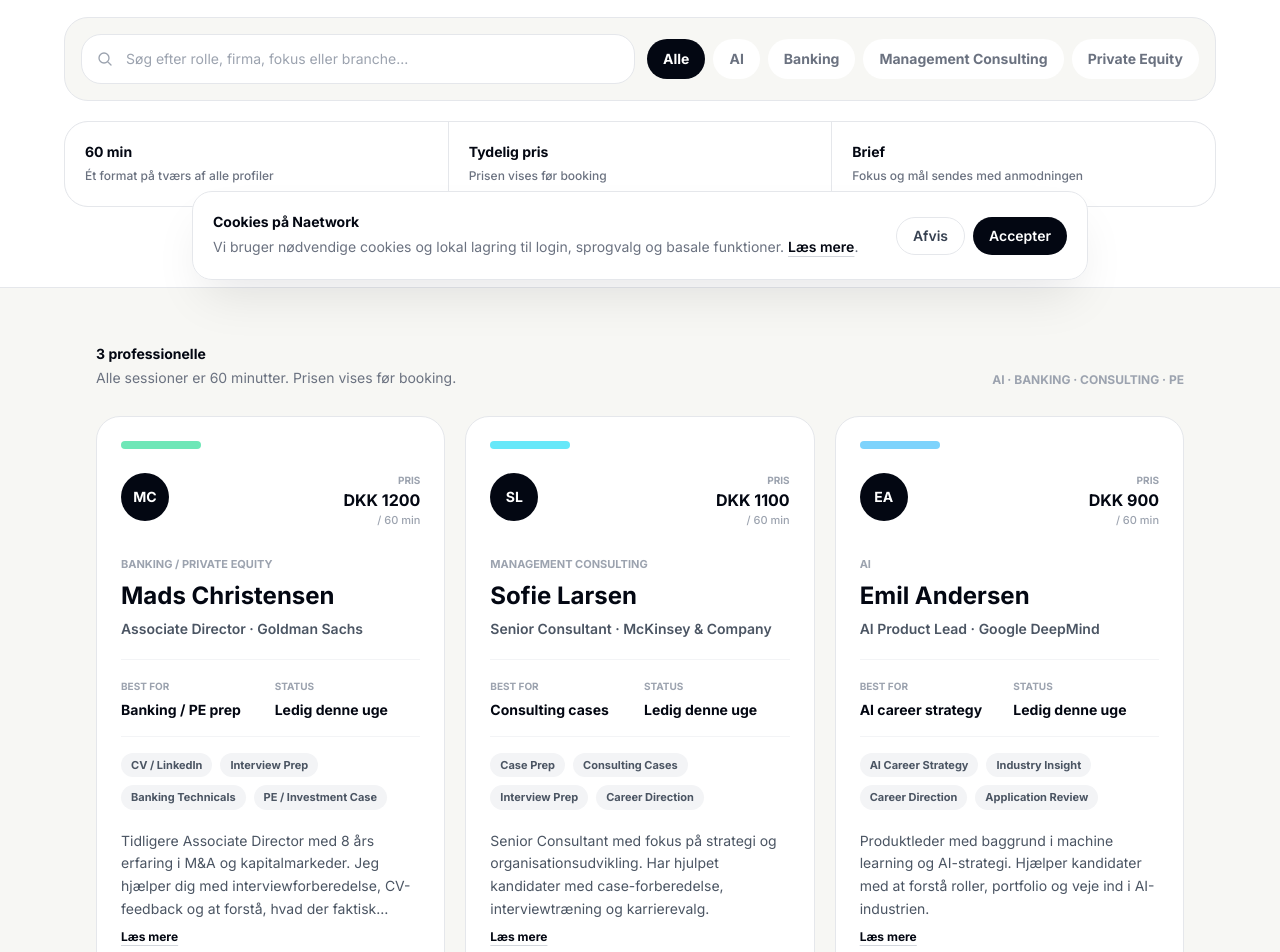
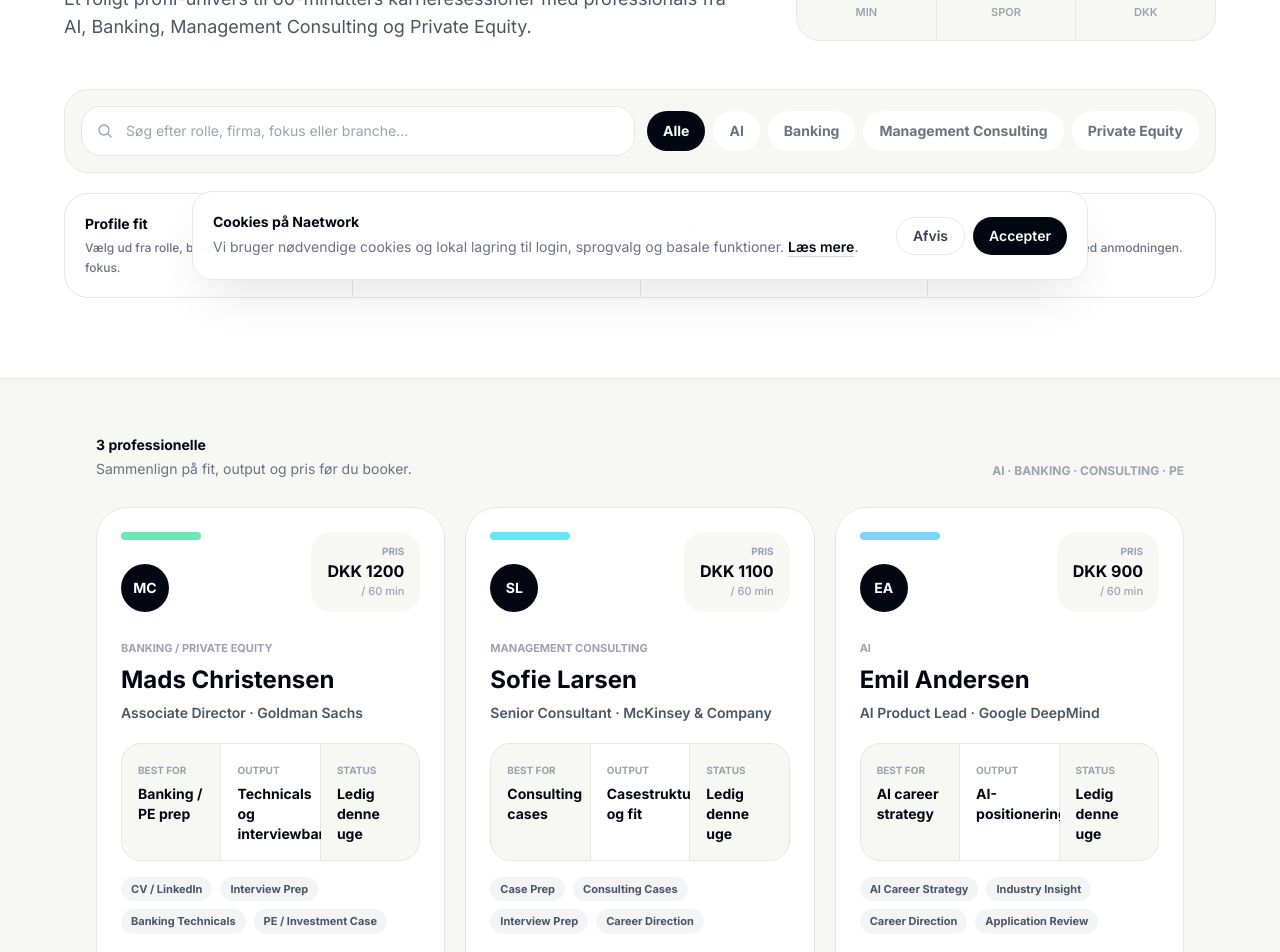
Before and after one commit to mikkelstreet-png/Naetwork, a Next.js app: page /professionals in a window 1280 px wide. Shown: the part 500-1452 px from the top of the page. Built offline with nearby package versions, Linux system fonts and the light colour scheme; no server answers; the database is empty.

Commit message:
Refine professionals profile universe

```diff
--- a/app/professionals/page.tsx
+++ b/app/professionals/page.tsx
@@ -97,6 +97,15 @@ function bestFor(pro: ProfessionalCard, isDa: boolean) {
   return isDa ? 'Career clarity' : 'Career clarity'
 }
 
+function primaryOutputFor(pro: ProfessionalCard, isDa: boolean) {
+  const focus = pro.focus_areas ?? []
+  if (focus.includes('banking_technicals') || focus.includes('pe_investment_case')) return isDa ? 'Technicals og interviewbar' : 'Technicals and interview bar'
+  if (focus.includes('consulting_cases') || focus.includes('case_prep')) return isDa ? 'Casestruktur og fit' : 'Case structure and fit'
+  if (focus.includes('ai_career_strategy') || focus.includes('industry_insight')) return isDa ? 'AI-positionering' : 'AI positioning'
+  if (focus.includes('cv_linkedin') || focus.includes('application_review')) return isDa ? 'Skarpere materiale' : 'Sharper materials'
+  return isDa ? 'Klarere næste skridt' : 'Clearer next steps'
+}
+
 function availabilityFor(pro: ProfessionalCard, isDa: boolean) {
   if (pro.id.startsWith('demo-')) return isDa ? 'Ledig denne uge' : 'Available this week'
   return isDa ? 'Anmod om tid' : 'Request availability'
@@ -161,10 +170,10 @@ export default function ProfessionalsPage() {
   })
 
   const t = {
-    heading: isDa ? 'Find den rette professionelle' : 'Find the right professional',
+    heading: isDa ? 'Vælg den profil, der passer til dit næste skridt.' : 'Choose the profile that fits your next step.',
     subheading: isDa
-      ? 'En rolig marketplace til 60-minutters karrieresessioner med professionelle fra AI, Banking, Management Consulting og Private Equity.'
-      : 'A calm marketplace for 60-minute career sessions with professionals from AI, Banking, Management Consulting and Private Equity.',
+      ? 'Et roligt profil-univers til 60-minutters karrieresessioner med professionals fra AI, Banking, Management Consulting og Private Equity.'
+      : 'A calm profile universe for 60-minute career sessions with professionals from AI, Banking, Management Consulting and Private Equity.',
     searchPlaceholder: isDa ? 'Søg efter rolle, firma, fokus eller branche...' : 'Search role, company, focus or field...',
     bookCta: isDa ? 'Book 60 min' : 'Book 60 min',
     noResults: isDa ? 'Ingen præcis match' : 'No exact match',
@@ -177,16 +186,20 @@ export default function ProfessionalsPage() {
 
   const marketplaceSignals = [
     {
-      value: '60 min',
-      label: isDa ? 'Ét format på tværs af alle profiler' : 'One format across all profiles',
+      value: 'Profile fit',
+      label: isDa ? 'Vælg ud fra rolle, branche og konkret fokus.' : 'Choose by role, field and concrete focus.',
     },
     {
-      value: isDa ? 'Tydelig pris' : 'Clear price',
-      label: isDa ? 'Prisen vises før booking' : 'Price shown before booking',
+      value: '60 min',
+      label: isDa ? 'Ét format på tværs af alle profiler.' : 'One format across all profiles.',
+    },
+    {
+      value: isDa ? 'Klar pris' : 'Clear price',
+      label: isDa ? 'Prisen vises før booking.' : 'Price shown before booking.',
     },
     {
       value: 'Brief',
-      label: isDa ? 'Fokus og mål sendes med anmodningen' : 'Focus and goal are sent with the request',
+      label: isDa ? 'Fokus og mål sendes med anmodningen.' : 'Focus and goal are sent with the request.',
     },
   ]
 
@@ -201,14 +214,14 @@ export default function ProfessionalsPage() {
         <div className="mx-auto max-w-6xl py-16 md:py-20">
           <div className="grid gap-10 lg:grid-cols-[1fr_420px] lg:items-end">
             <div>
-              <p className="mb-5 text-xs font-bold uppercase text-gray-400">Naetwork marketplace</p>
+              <p className="mb-5 text-xs font-bold uppercase text-gray-400">Naetwork profile universe</p>
               <h1 className="max-w-4xl text-5xl font-black leading-[0.96] tracking-tight text-gray-950 text-balance md:text-7xl">{t.heading}</h1>
               <p className="mt-6 max-w-2xl text-base leading-relaxed text-gray-600 md:text-lg">{t.subheading}</p>
             </div>
             <div className="grid grid-cols-3 gap-px overflow-hidden rounded-3xl border border-gray-200 bg-gray-200">
               {[
                 ['60', 'min'],
-                ['4', isDa ? 'brancher' : 'fields'],
+                ['4', isDa ? 'spor' : 'tracks'],
                 ['500+', 'DKK'],
               ].map(([value, label]) => (
                 <div key={label} className="bg-[#f7f7f4] p-5 text-center">
@@ -247,7 +260,7 @@ export default function ProfessionalsPage() {
             </div>
           </div>
 
-          <div className="mt-5 grid gap-px overflow-hidden rounded-3xl border border-gray-200 bg-gray-200 md:grid-cols-3">
+          <div className="mt-5 grid gap-px overflow-hidden rounded-3xl border border-gray-200 bg-gray-200 md:grid-cols-4">
             {marketplaceSignals.map((signal) => (
               <div key={signal.value} className="bg-white p-5">
                 <p className="text-sm font-black text-gray-950">{signal.value}</p>
@@ -262,7 +275,7 @@ export default function ProfessionalsPage() {
         <div className="mb-7 flex flex-col gap-2 sm:flex-row sm:items-end sm:justify-between">
           <div>
             <p className="text-sm font-bold text-gray-950">{filtered.length} {isDa ? 'professionelle' : 'professionals'}</p>
-            <p className="mt-1 text-sm text-gray-500">{isDa ? 'Alle sessioner er 60 minutter. Prisen vises før booking.' : 'All sessions are 60 minutes. The price is shown before booking.'}</p>
+            <p className="mt-1 text-sm text-gray-500">{isDa ? 'Sammenlign på fit, output og pris før du booker.' : 'Compare by fit, output and price before booking.'}</p>
           </div>
           <p className="text-xs font-bold uppercase text-gray-400">AI · Banking · Consulting · PE</p>
         </div>
@@ -281,14 +294,15 @@ export default function ProfessionalsPage() {
               const isExpanded = expandedId === pro.id
               const focusAreas = (pro.focus_areas ?? []).slice(0, 4)
               return (
-                <article key={pro.id} className="group flex min-h-[500px] flex-col rounded-3xl border border-gray-200 bg-white p-6 transition-all duration-200 hover:-translate-y-1 hover:shadow-2xl hover:shadow-gray-950/8">
-                  <span className={`mb-6 block h-2 w-20 rounded-full ${accentFor(pro)}`} />
-
+                <article key={pro.id} className="group flex min-h-[540px] flex-col rounded-[2rem] border border-gray-200 bg-white p-6 transition-all duration-200 hover:-translate-y-1 hover:shadow-2xl hover:shadow-gray-950/8">
                   <div className="flex items-start justify-between gap-4">
-                    <div className="flex h-12 w-12 items-center justify-center rounded-full bg-gray-950 text-sm font-black text-white">
-                      {initials(pro.name)}
+                    <div>
+                      <span className={`mb-6 block h-2 w-20 rounded-full ${accentFor(pro)}`} />
+                      <div className="flex h-12 w-12 items-center justify-center rounded-full bg-gray-950 text-sm font-black text-white">
+                        {initials(pro.name)}
+                      </div>
                     </div>
-                    <div className="text-right">
+                    <div className="rounded-2xl bg-[#f7f7f4] px-4 py-3 text-right">
                       <p className="text-[10px] font-bold uppercase text-gray-400">{isDa ? 'Pris' : 'Price'}</p>
                       <p className="text-base font-black text-gray-950">DKK {pro.price}</p>
                       <p className="text-[11px] font-medium text-gray-400">/ 60 min</p>
@@ -301,12 +315,16 @@ export default function ProfessionalsPage() {
                     <p className="mt-2 text-sm font-semibold text-gray-600">{pro.title} · {pro.company}</p>
                   </div>
 
-                  <div className="mt-5 grid gap-2 border-y border-gray-100 py-4 text-sm sm:grid-cols-2">
-                    <div>
+                  <div className="mt-5 grid gap-px overflow-hidden rounded-2xl border border-gray-200 bg-gray-200 text-sm sm:grid-cols-3">
+                    <div className="bg-[#f7f7f4] p-4">
                       <p className="text-[10px] font-bold uppercase text-gray-400">Best for</p>
                       <p className="mt-1 font-black text-gray-950">{bestFor(pro, isDa)}</p>
                     </div>
-                    <div>
+                    <div className="bg-white p-4">
+                      <p className="text-[10px] font-bold uppercase text-gray-400">Output</p>
+                      <p className="mt-1 font-black text-gray-950">{primaryOutputFor(pro, isDa)}</p>
+                    </div>
+                    <div className="bg-[#f7f7f4] p-4">
                       <p className="text-[10px] font-bold uppercase text-gray-400">Status</p>
                       <p className="mt-1 font-black text-gray-950">{availabilityFor(pro, isDa)}</p>
                     </div>
```
